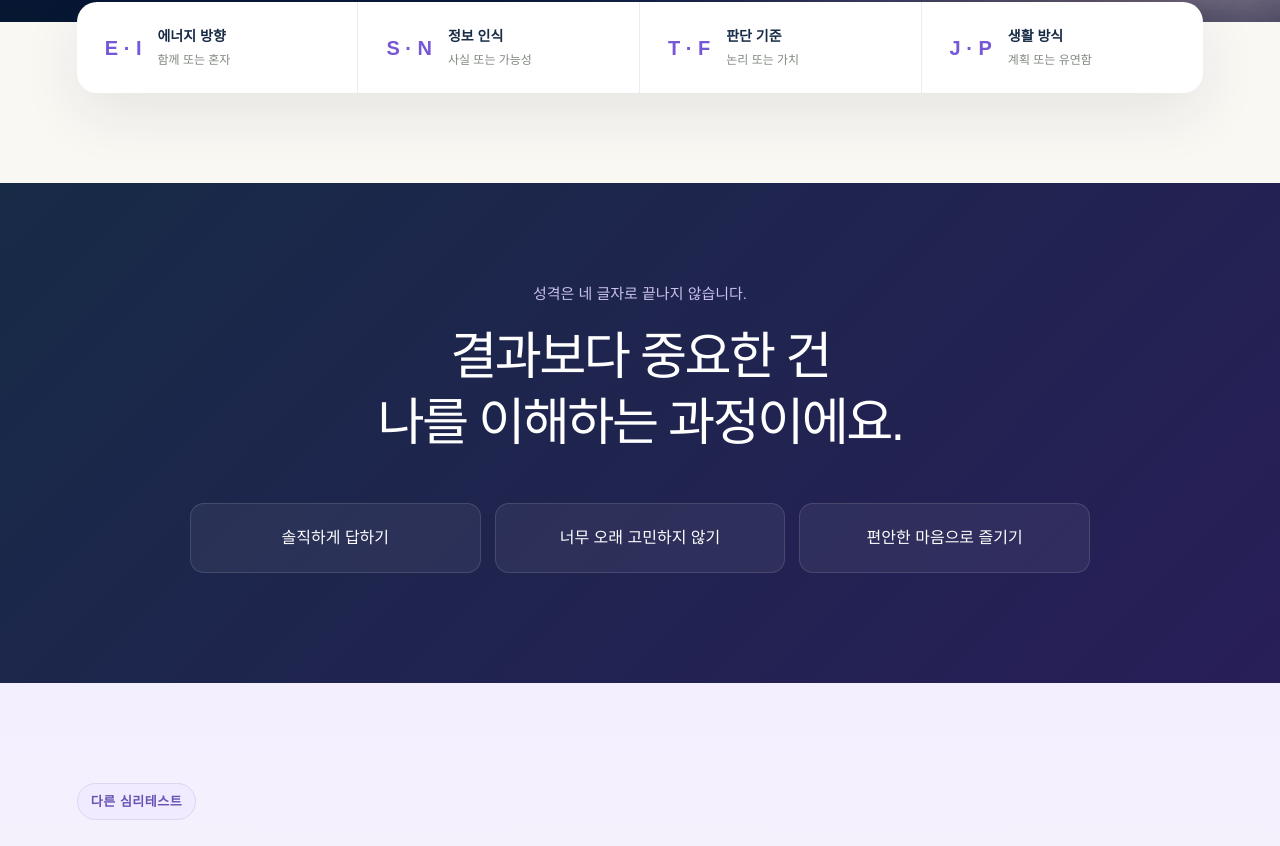
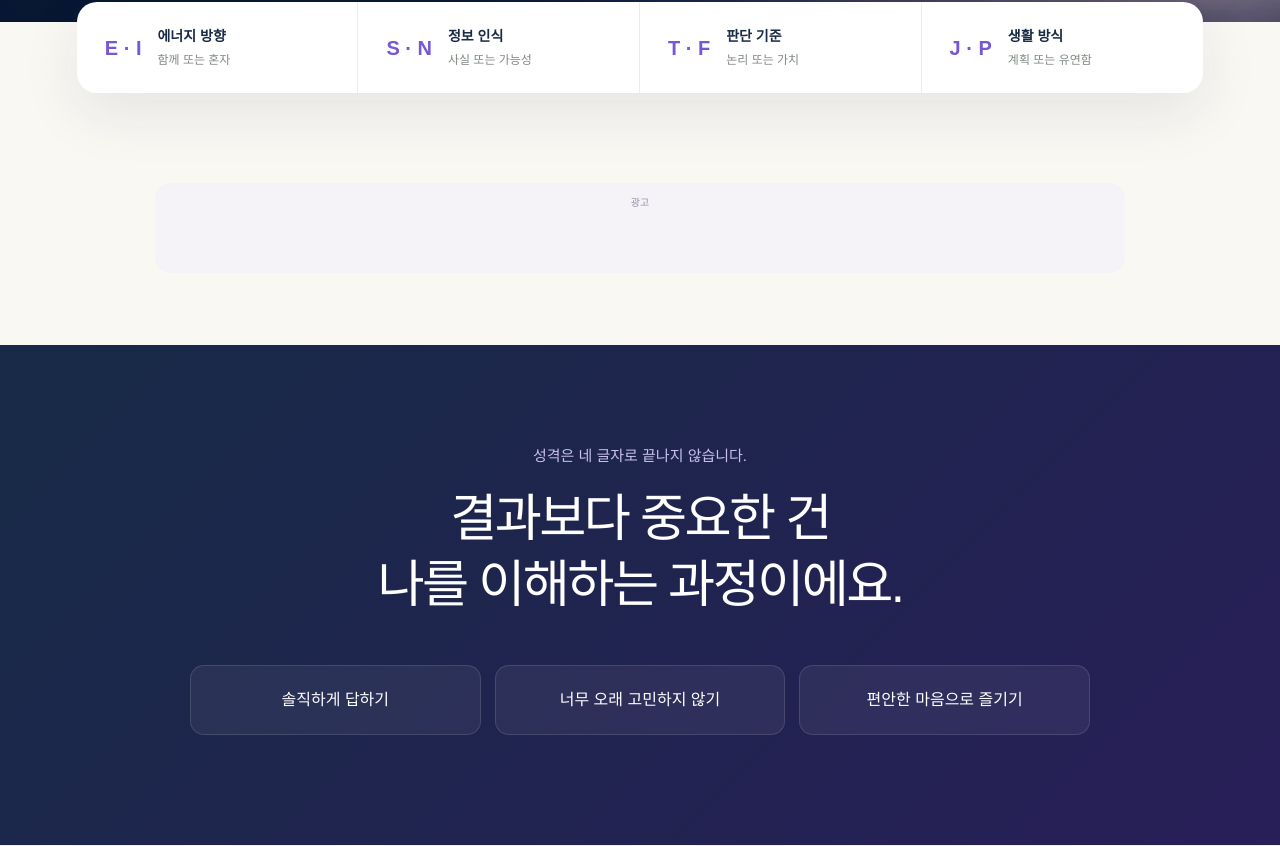
Before and after one commit to scott8736/mbtitest.co.kr-, a Next.js app: page / in a window 1280 px wide. Shown: the part 774-1620 px from the top of the page. Built offline with nearby package versions, Linux system fonts and the light colour scheme.

Commit message:
Add manual AdSense placements

```diff
--- a/app/page.tsx
+++ b/app/page.tsx
@@ -2,7 +2,7 @@
 
 import { useMemo, useState } from "react";
 import TestDirectory from "../components/TestDirectory";
-import AdUnit from "../components/AdUnit";
+import AdUnit, { ADSENSE_DISPLAY_SLOT } from "../components/AdUnit";
 import SiteFooter from "../components/SiteFooter";
 import SiteHeader from "../components/SiteHeader";
 
@@ -206,7 +206,7 @@ export default function Home() {
               ["J · P", "생활 방식", "계획 또는 유연함"],
             ].map(([code, title, desc]) => <article key={code}><b>{code}</b><div><strong>{title}</strong><span>{desc}</span></div></article>)}
           </section>
-          <AdUnit slot={process.env.NEXT_PUBLIC_ADSENSE_HOME_SLOT} label="메인 콘텐츠 광고" />
+          <AdUnit slot={ADSENSE_DISPLAY_SLOT} label="메인 콘텐츠 광고" />
           <section className="home-note">
             <p>성격은 네 글자로 끝나지 않습니다.</p>
             <h2>결과보다 중요한 건<br />나를 이해하는 과정이에요.</h2>
@@ -276,7 +276,7 @@ export default function Home() {
                 <p>이 사이트의 무료 MBTI 검사는 자기이해를 돕기 위해 네 가지 선호 지표를 간단히 살펴보는 비공식 성격테스트입니다. 의료·상담 목적의 심리검사, 채용 평가 또는 공식 MBTI® 검사를 대신하지 않습니다. 중요한 결정을 내릴 때는 검사 결과 하나로 사람의 능력이나 적합성을 판단하지 마세요.</p>
               </div>
             </section>
-            <AdUnit slot={process.env.NEXT_PUBLIC_ADSENSE_CONTENT_SLOT} label="콘텐츠 내 광고" />
+            <AdUnit slot={ADSENSE_DISPLAY_SLOT} label="콘텐츠 내 광고" />
             <div className="faq">
               <h2>MBTI 검사 자주 묻는 질문</h2>
               <details><summary>MBTI 검사는 무료인가요?</summary><p>네. 회원가입이나 결제 없이 40개 문항에 답하고 결과를 바로 확인할 수 있습니다.</p></details>
@@ -329,7 +329,7 @@ export default function Home() {
           <div className="growth-plan mbti-growth"><span>GROWTH POINT</span><h2>나를 더 편안하게 만드는 실천</h2>{typeDetails[result].growth.map((x, i) => <p key={x}><b>{String(i + 1).padStart(2, "0")}</b>{x}</p>)}</div>
           <div className="result-actions"><button className="primary-button" onClick={share}>결과 공유하기 <span>↗</span></button><button className="secondary-button" onClick={downloadResult}>결과 이미지 저장</button><button className="secondary-button" onClick={start}>다시 검사하기</button></div>
           <p className="disclaimer">본 테스트는 자기이해를 위한 간이 성격 테스트이며, 전문적인 심리 진단을 대신하지 않습니다.</p>
-          <AdUnit slot={process.env.NEXT_PUBLIC_ADSENSE_RESULT_SLOT} label="검사 결과 광고" />
+          <AdUnit slot={ADSENSE_DISPLAY_SLOT} label="검사 결과 광고" />
           <div className="related-results mbti-related">
             <span className="eyebrow">NEXT TEST</span><h2>지금 결과와 이어서 해보세요</h2>
             <div>
```
